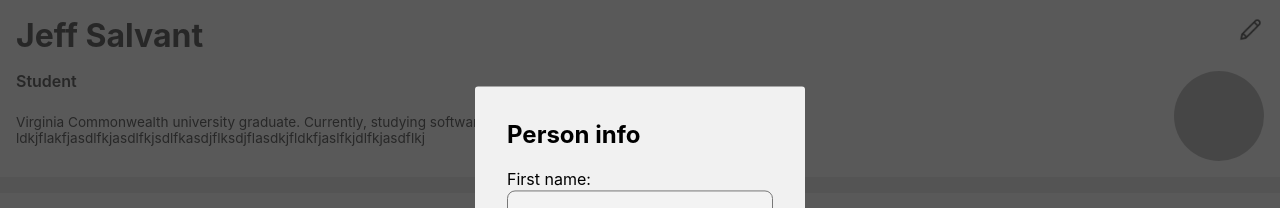
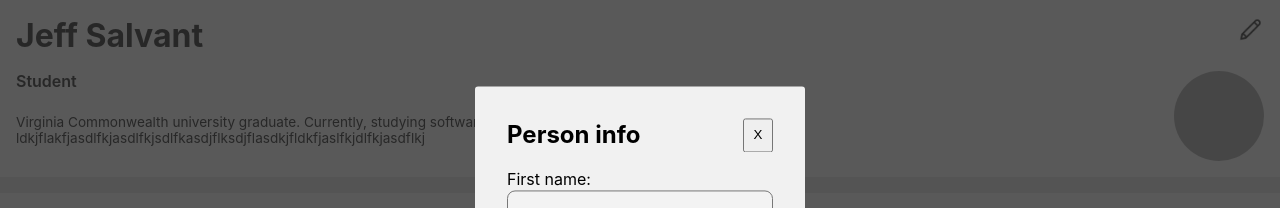
Before and after one commit to salvantjeff/cv-application, a React (Create React App) app in the folder cv-project/: page / in a window 1280 px wide. Both pictures are taken after a click on the picture 1250 px from the left and 29 px from the top of the page. Shown: the top 208 px of the page. Built offline with nearby package versions, Linux system fonts and the light colour scheme; grey boxes are pictures that could not be loaded.

Commit message:
Create and style close button

```diff
--- a/cv-project/src/components/Person/PersonModal/PersonModal.css
+++ b/cv-project/src/components/Person/PersonModal/PersonModal.css
@@ -45,3 +45,13 @@ body.active-modal {
     background-color: #bdbdbd;
     padding: .5rem 1rem;
 }
+
+.modal-form__header {
+    display: grid;
+    grid-template-columns: 1fr 30px;
+}
+
+.close-modal__button {
+    height: 100%;
+    width: 100%;
+}
--- a/cv-project/src/components/Person/PersonModal/PersonModal.js
+++ b/cv-project/src/components/Person/PersonModal/PersonModal.js
@@ -10,7 +10,12 @@ export default function PersonModal({ modal, toggleModal }) {
                 <div className="overlay" onClick={toggleModal}></div>
                 <div className="modal-content">
                     <div className="modal-content__wrapper">
-                        <h2 className="game-over_title">Person info</h2>
+                        <div className="modal-form__header">
+                            <h2 className="game-over_title">Person info</h2>
+                            <div>
+                                <button className="close-modal__button">X</button>
+                            </div>
+                        </div>
                         <EditPersonForm />
                     </div>
                 </div>
```
